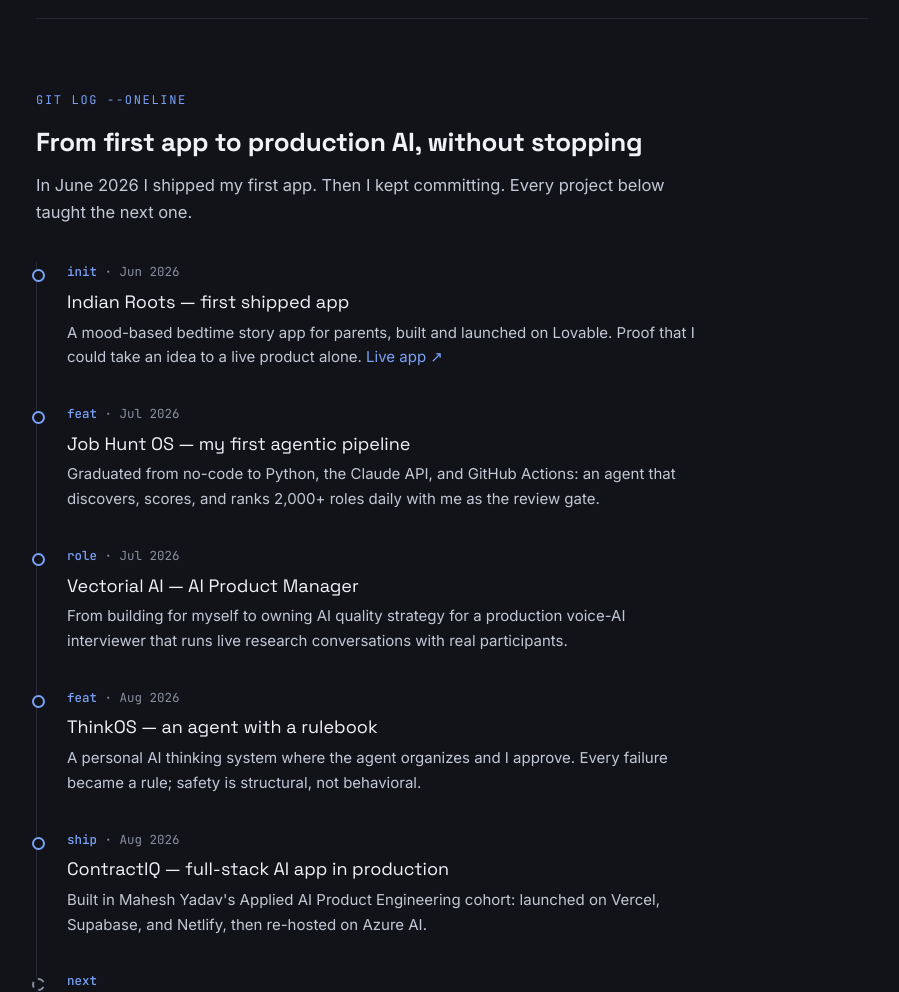
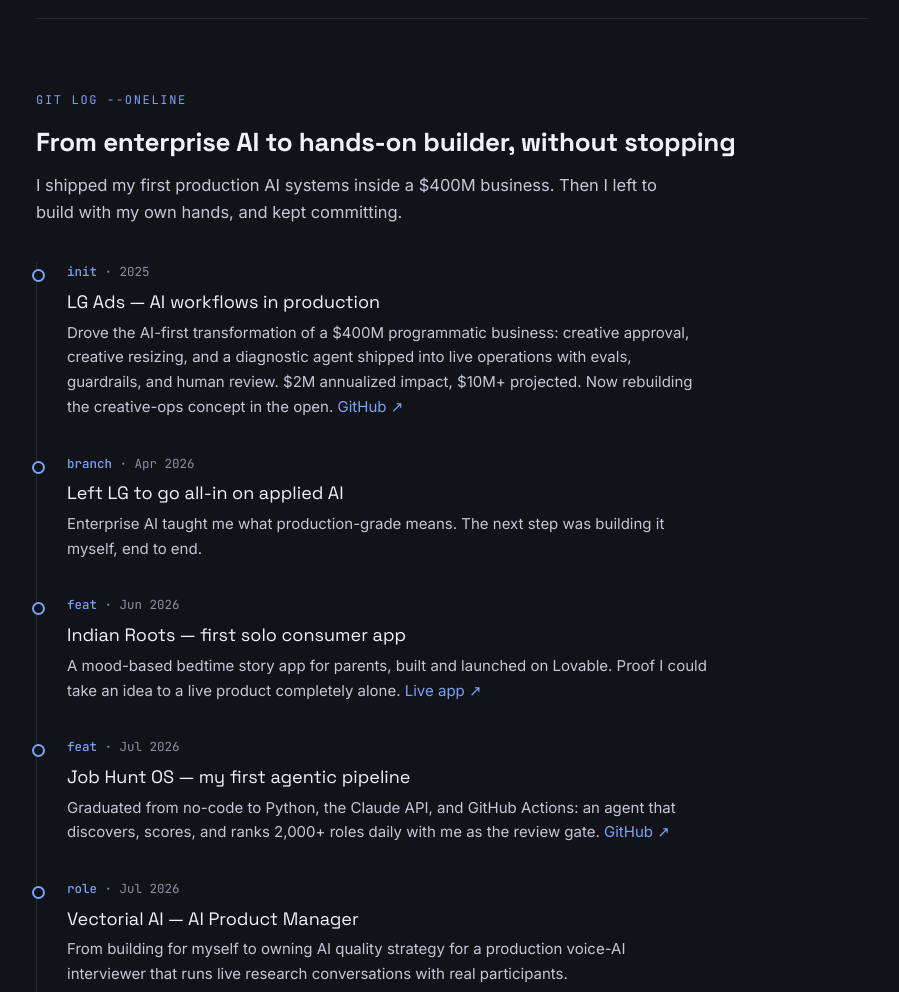
Before and after one commit to juhi-jain92/juhi-jain92.github.io, a plain HTML site: page index.html in a window 1280 px wide. Shown: the part 500-1492 px from the top of the page, without its empty margins (188-1087 px from the left). Drawn offline with Linux system fonts and the light colour scheme.

Commit message:
Add files via upload

```diff
--- a/index.html
+++ b/index.html
@@ -92,18 +92,28 @@ footer{padding:64px 0 80px;border-top:1px solid var(--line)}
 
 <section id="journey">
   <div class="eyebrow">git log --oneline</div>
-  <h2>From first app to production AI, without stopping</h2>
-  <p class="sec-intro">In June 2026 I shipped my first app. Then I kept committing. Every project below taught the next one.</p>
+  <h2>From enterprise AI to hands-on builder, without stopping</h2>
+  <p class="sec-intro">I shipped my first production AI systems inside a $400M business. Then I left to build with my own hands, and kept committing.</p>
   <div class="log">
     <div class="commit">
-      <div class="chash"><b>init</b> · Jun 2026</div>
-      <div class="cmsg">Indian Roots — first shipped app</div>
-      <div class="cbody">A mood-based bedtime story app for parents, built and launched on Lovable. Proof that I could take an idea to a live product alone. <a href="https://indian-roots-stories.lovable.app">Live app ↗</a></div>
+      <div class="chash"><b>init</b> · 2025</div>
+      <div class="cmsg">LG Ads — AI workflows in production</div>
+      <div class="cbody">Drove the AI-first transformation of a $400M programmatic business: creative approval, creative resizing, and a diagnostic agent shipped into live operations with evals, guardrails, and human review. $2M annualized impact, $10M+ projected. Now rebuilding the creative-ops concept in the open. <a href="https://github.com/juhi-jain92/creative-ops">GitHub ↗</a></div>
+    </div>
+    <div class="commit">
+      <div class="chash"><b>branch</b> · Apr 2026</div>
+      <div class="cmsg">Left LG to go all-in on applied AI</div>
+      <div class="cbody">Enterprise AI taught me what production-grade means. The next step was building it myself, end to end.</div>
+    </div>
+    <div class="commit">
+      <div class="chash"><b>feat</b> · Jun 2026</div>
+      <div class="cmsg">Indian Roots — first solo consumer app</div>
+      <div class="cbody">A mood-based bedtime story app for parents, built and launched on Lovable. Proof I could take an idea to a live product completely alone. <a href="https://indian-roots-stories.lovable.app">Live app ↗</a></div>
     </div>
     <div class="commit">
       <div class="chash"><b>feat</b> · Jul 2026</div>
       <div class="cmsg">Job Hunt OS — my first agentic pipeline</div>
-      <div class="cbody">Graduated from no-code to Python, the Claude API, and GitHub Actions: an agent that discovers, scores, and ranks 2,000+ roles daily with me as the review gate.</div>
+      <div class="cbody">Graduated from no-code to Python, the Claude API, and GitHub Actions: an agent that discovers, scores, and ranks 2,000+ roles daily with me as the review gate. <a href="https://github.com/juhi-jain92/job-hunt-os">GitHub ↗</a></div>
     </div>
     <div class="commit">
       <div class="chash"><b>role</b> · Jul 2026</div>
@@ -113,12 +123,12 @@ footer{padding:64px 0 80px;border-top:1px solid var(--line)}
     <div class="commit">
       <div class="chash"><b>feat</b> · Aug 2026</div>
       <div class="cmsg">ThinkOS — an agent with a rulebook</div>
-      <div class="cbody">A personal AI thinking system where the agent organizes and I approve. Every failure became a rule; safety is structural, not behavioral.</div>
+      <div class="cbody">A personal AI thinking system where the agent organizes and I approve. Every failure became a rule; safety is structural, not behavioral. <a href="https://github.com/juhi-jain92/think-OS">GitHub ↗</a></div>
     </div>
     <div class="commit">
       <div class="chash"><b>ship</b> · Aug 2026</div>
       <div class="cmsg">ContractIQ — full-stack AI app in production</div>
-      <div class="cbody">Built in Mahesh Yadav's Applied AI Product Engineering cohort: launched on Vercel, Supabase, and Netlify, then re-hosted on Azure AI.</div>
+      <div class="cbody">Built in Mahesh Yadav's Applied AI Product Engineering cohort: launched on Vercel, Supabase, and Netlify, then re-hosted on Azure AI. <a href="https://contractiq-legal.netlify.app/">Live app ↗</a></div>
     </div>
     <div class="commit next">
       <div class="chash"><b>next</b></div>
@@ -166,6 +176,13 @@ footer{padding:64px 0 80px;border-top:1px solid var(--line)}
       <div class="stack">Lovable · Mobile-first UX</div>
       <p class="out"><a href="https://indian-roots-stories.lovable.app">Live app ↗</a></p>
     </div>
+    <div class="card">
+      <div class="tag"><span class="dot wip"></span>In progress · From LG concept</div>
+      <h3>Creative Ops</h3>
+      <p>An open rebuild of the creative-operations concept I shipped inside LG Ads: a one-stop platform for generating, translating, and reviewing ad creatives automatically.</p>
+      <div class="stack">Python · Generative AI · Ad tech domain</div>
+      <p class="out"><a href="https://github.com/juhi-jain92/creative-ops">GitHub ↗</a></p>
+    </div>
     <div class="card wide">
       <div class="tag"><span class="dot wip"></span>Built · Shipping soon</div>
       <h3>Reusable AI capabilities — Claude skills &amp; plugins</h3>
@@ -191,8 +208,8 @@ footer{padding:64px 0 80px;border-top:1px solid var(--line)}
 
 <section id="background" class="bg">
   <div class="eyebrow">Background</div>
-  <h2>The decade before the pivot was the training</h2>
-  <p>Most recently Associate Director of Product at LG Ad Solutions, owning a $400M programmatic business across supply, demand, identity, and monetization. I drove the org's AI-first transformation: three AI workflows shipped into live operations with evals, guardrails, and human review, delivering $2M in annualized impact with $10M+ projected.</p>
+  <h2>The decade before was the training</h2>
+  <p>I'm an AI Product Manager with 10 years of experience building and scaling data, ML, advertising, and platform products. At LG Ad Solutions, I led product for a $400M programmatic business, managed a team of PMs, and drove the org's AI-first transformation: three AI workflows shipped into live operations with evals, guardrails, and human review, delivering $2M in annualized impact with $10M+ projected.</p>
   <p>Before that: River OS, a B2C smart TV OS whose voice tech LG integrated across 100M+ TVs; identity infrastructure built from zero to 60% CTV coverage; and an early career at EXL building 50+ predictive models by hand, where the AI foundation started.</p>
   <p>I left LG in April 2026 to go all in on applied AI. I build to learn, and I document everything so the thinking is visible.</p>
 </section>
```
